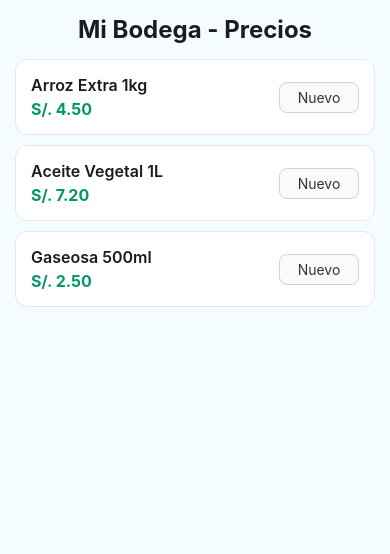
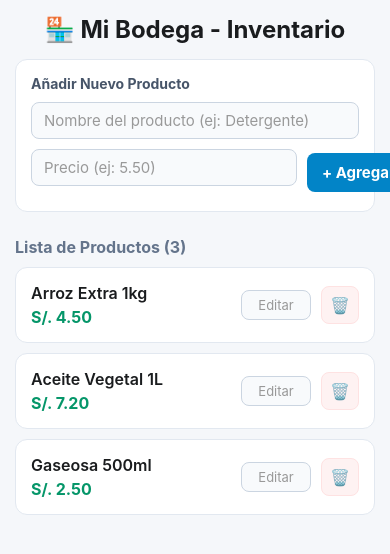
Before and after one commit to Arnold360/mi-primer-apk, a React Native app: screen / in a window 390 px wide. Shown: the top 554 px of the page. Built offline with nearby package versions, Linux system fonts and the light colour scheme.

Commit message:
Feat: Modulo dinamico para agregar y eliminar productos en interfaz

```diff
--- a/src/screens/HomeScreen.tsx
+++ b/src/screens/HomeScreen.tsx
@@ -1,113 +1,150 @@
 // src/screens/HomeScreen.tsx
 import React, { useState } from 'react';
-import { View, Text, StyleSheet, TextInput, ScrollView } from 'react-native';
+import { View, Text, StyleSheet, TextInput, ScrollView, TouchableOpacity } from 'react-native';
+
+// Definimos la estructura de un producto
+interface Producto {
+  id: string;
+  nombre: string;
+  precio: number;
+}
 
 export default function HomeScreen() {
-  const [precioArroz, setPrecioArroz] = useState(4.50);
-  const [precioAceite, setPrecioAceite] = useState(7.20);
-  const [precioGaseosa, setPrecioGaseosa] = useState(2.50);
+  // Inicializamos el estado con tus productos base, pero ahora es una lista libre que puede crecer o achicarse
+  const [productos, setProductos] = useState<Producto[]>([
+    { id: '1', nombre: 'Arroz Extra 1kg', precio: 4.50 },
+    { id: '2', nombre: 'Aceite Vegetal 1L', precio: 7.20 },
+    { id: '3', nombre: 'Gaseosa 500ml', precio: 2.50 }
+  ]);
+
+  // Estados para el formulario de nuevo producto
+  const [nuevoNombre, setNuevoNombre] = useState('');
+  const [nuevoPrecio, setNuevoPrecio] = useState('');
+
+  // Función para agregar un producto a la lista
+  const agregarProducto = () => {
+    if (nuevoNombre.trim() === '' || nuevoNombre.trim() === '') return;
+    const precioNum = parseFloat(nuevoPrecio);
+    if (isNaN(precioNum)) return;
+
+    const nuevoProd: Producto = {
+      id: Date.now().toString(), // Genera un ID único basado en el tiempo actual
+      nombre: nuevoNombre,
+      precio: precioNum
+    };
+
+    setProductos([...productos, nuevoProd]);
+
+    // Limpiamos los campos del formulario
+    setNuevoNombre('');
+    setNuevoPrecio('');
+  };
+
+  // Función para borrar un producto de la lista
+  const eliminarProducto = (id: string) => {
+    setProductos(productos.filter(prod => prod.id !== id));
+  };
+
+  // Función para editar el precio de un producto existente directamente desde su tarjeta
+  const cambiarPrecio = (id: string, nuevoPrecioTexto: string) => {
+    const precioNumerico = parseFloat(nuevoPrecioTexto);
+    if (isNaN(precioNumerico)) return;
+
+    setProductos(productosAnteriores =>
+      productosAnteriores.map(prod =>
+        prod.id === id ? { ...prod, precio: precioNumerico } : prod
+      )
+    );
+  };
 
   return (
-    <ScrollView style={styles.contenedor}>
-      <Text style={styles.tituloHeader}>Mi Bodega - Precios</Text>
+    <ScrollView style={styles.contenedor} keyboardShouldPersistTaps="handled">
+      <Text style={styles.tituloHeader}>🏪 Mi Bodega - Inventario</Text>
 
-      {/* Producto: Arroz */}
-      <View style={styles.tarjetaProducto}>
-        <View>
-          <Text style={styles.nombreProducto}>Arroz Extra 1kg</Text>
-          <Text style={styles.textoPrecio}>S/. {precioArroz.toFixed(2)}</Text>
+      {/* FORMULARIO PARA AÑADIR PRODUCTO */}
+      <View style={styles.cajaFormulario}>
+        <Text style={styles.tituloFormulario}>Añadir Nuevo Producto</Text>
+        <TextInput
+          style={styles.inputForm}
+          placeholder="Nombre del producto (ej: Detergente)"
+          placeholderTextColor="#999"
+          value={nuevoNombre}
+          onChangeText={setNuevoNombre}
+        />
+        <View style={styles.filaForm}>
+          <TextInput
+            style={[styles.inputForm, { flex: 1, marginRight: 10 }]}
+            placeholder="Precio (ej: 5.50)"
+            placeholderTextColor="#999"
+            keyboardType="numeric"
+            value={nuevoPrecio}
+            onChangeText={setNuevoPrecio}
+          />
+          <TouchableOpacity style={styles.botonGuardar} onPress={agregarProducto}>
+            <Text style={styles.textoBoton}>+ Agregar</Text>
+          </TouchableOpacity>
         </View>
-        <TextInput
-          style={styles.inputCorto}
-          keyboardType="numeric"
-          placeholder="Nuevo"
-          onChangeText={(txt) => {
-            const num = parseFloat(txt);
-            if (!isNaN(num)) setPrecioArroz(num);
-          }}
-        />
       </View>
 
-      {/* Producto: Aceite */}
-      <View style={styles.tarjetaProducto}>
-        <View>
-          <Text style={styles.nombreProducto}>Aceite Vegetal 1L</Text>
-          <Text style={styles.textoPrecio}>S/. {precioAceite.toFixed(2)}</Text>
+      <Text style={styles.subtituloSeccion}>Lista de Productos ({productos.length})</Text>
+
+      {/* LISTA DINÁMICA DE PRODUCTOS */}
+      {productos.map((item) => (
+        <View key={item.id} style={styles.tarjetaProducto}>
+          <View style={styles.infoProducto}>
+            <Text style={styles.nombreProducto}>{item.nombre}</Text>
+            <Text style={styles.textoPrecio}>S/. {item.precio.toFixed(2)}</Text>
+          </View>
+
+          <View style={styles.accionesProducto}>
+            {/* Input para cambiar precio velozmente */}
+            <TextInput
+              style={styles.inputCorto}
+              keyboardType="numeric"
+              placeholder="Editar"
+              placeholderTextColor="#999"
+              onChangeText={(txt) => cambiarPrecio(item.id, txt)}
+            />
+            {/* Botón para eliminar */}
+            <TouchableOpacity
+              style={styles.botonEliminar}
+              onPress={() => eliminarProducto(item.id)}
+            >
+              <Text style={styles.textoEliminar}>🗑️</Text>
+            </TouchableOpacity>
+          </View>
         </View>
-        <TextInput
-          style={styles.inputCorto}
-          keyboardType="numeric"
-          placeholder="Nuevo"
-          onChangeText={(txt) => {
-            const num = parseFloat(txt);
-            if (!isNaN(num)) setPrecioAceite(num);
-          }}
-        />
-      </View>
+      ))}
 
-      {/* Producto: Gaseosa */}
-      <View style={styles.tarjetaProducto}>
-        <View>
-          <Text style={styles.nombreProducto}>Gaseosa 500ml</Text>
-          <Text style={styles.textoPrecio}>S/. {precioGaseosa.toFixed(2)}</Text>
-        </View>
-        <TextInput
-          style={styles.inputCorto}
-          keyboardType="numeric"
-          placeholder="Nuevo"
-          onChangeText={(txt) => {
-            const num = parseFloat(txt);
-            if (!isNaN(num)) setPrecioGaseosa(num);
-          }}
-        />
-      </View>
+      {productos.length === 0 && (
+        <Text style={styles.textoVacio}>No hay productos en tu inventario. ¡Añade el primero arriba!</Text>
+      )}
     </ScrollView>
   );
 }
 
 const styles = StyleSheet.create({
-  contenedor: {
-    paddingHorizontal: 15,
-  },
-  tituloHeader: {
-    fontSize: 24,
-    fontWeight: 'bold',
-    color: '#1A1C1E',
-    textAlign: 'center',
-    marginVertical: 15
-  },
-  tarjetaProducto: {
-    backgroundColor: '#FFFFFF',
-    borderRadius: 12,
-    padding: 15,
-    marginBottom: 10,
-    flexDirection: 'row',
-    justifyContent: 'space-between',
-    alignItems: 'center',
-    borderWidth: 1,
-    borderColor: '#E2E8F0'
-  },
-  nombreProducto: {
-    fontSize: 16,
-    fontWeight: '600',
-    color: '#1A1C1E'
-  },
-  textoPrecio: {
-    fontSize: 16,
-    fontWeight: 'bold',
-    color: '#059669',
-    marginTop: 4
-  },
-  inputCorto: {
-    borderWidth: 1,
-    borderColor: '#CBD5E1',
-    borderRadius: 8,
-    paddingHorizontal: 10,
-    paddingVertical: 6,
-    backgroundColor: '#F8FAFC',
-    width: 80,
-    fontSize: 14,
-    color: '#333',
-    textAlign: 'center'
-  },
+  contenedor: { paddingHorizontal: 15, backgroundColor: '#F5F7FA' },
+  tituloHeader: { fontSize: 24, fontWeight: 'bold', color: '#1A1C1E', textAlign: 'center', marginVertical: 15 },
+  subtituloSeccion: { fontSize: 16, fontWeight: '700', color: '#64748B', marginBottom: 10, marginTop: 5 },
+
+  // Estilos del Formulario
+  cajaFormulario: { backgroundColor: '#FFFFFF', padding: 15, borderRadius: 12, marginBottom: 20, borderWidth: 1, borderColor: '#E2E8F0', elevation: 1 },
+  tituloFormulario: { fontSize: 14, fontWeight: '700', color: '#475569', marginBottom: 10 },
+  inputForm: { borderWidth: 1, borderColor: '#CBD5E1', borderRadius: 8, paddingHorizontal: 12, paddingVertical: 8, backgroundColor: '#F8FAFC', color: '#333', marginBottom: 10, fontSize: 15 },
+  filaForm: { flexDirection: 'row', alignItems: 'center' },
+  botonGuardar: { backgroundColor: '#0284C7', paddingVertical: 10, paddingHorizontal: 15, borderRadius: 8, justifyContent: 'center' },
+  textoBoton: { color: '#FFFFFF', fontWeight: 'bold', fontSize: 15 },
+
+  // Estilos de las Tarjetas
+  tarjetaProducto: { backgroundColor: '#FFFFFF', borderRadius: 12, padding: 15, marginBottom: 10, flexDirection: 'row', justifyContent: 'space-between', alignItems: 'center', borderWidth: 1, borderColor: '#E2E8F0' },
+  infoProducto: { flex: 1, paddingRight: 10 },
+  nombreProducto: { fontSize: 16, fontWeight: '600', color: '#1A1C1E' },
+  textoPrecio: { fontSize: 16, fontWeight: 'bold', color: '#059669', marginTop: 4 },
+
+  accionesProducto: { flexDirection: 'row', alignItems: 'center' },
+  inputCorto: { borderWidth: 1, borderColor: '#CBD5E1', borderRadius: 8, paddingHorizontal: 8, paddingVertical: 6, backgroundColor: '#F8FAFC', width: 70, fontSize: 13, color: '#333', textAlign: 'center', marginRight: 10 },
+  botonEliminar: { padding: 8, backgroundColor: '#FEF2F2', borderRadius: 8, borderWidth: 1, borderColor: '#FEE2E2' },
+  textoEliminar: { fontSize: 16 },
+  textoVacio: { textAlign: 'center', color: '#64748B', marginTop: 20, fontSize: 15 }
 });
```
